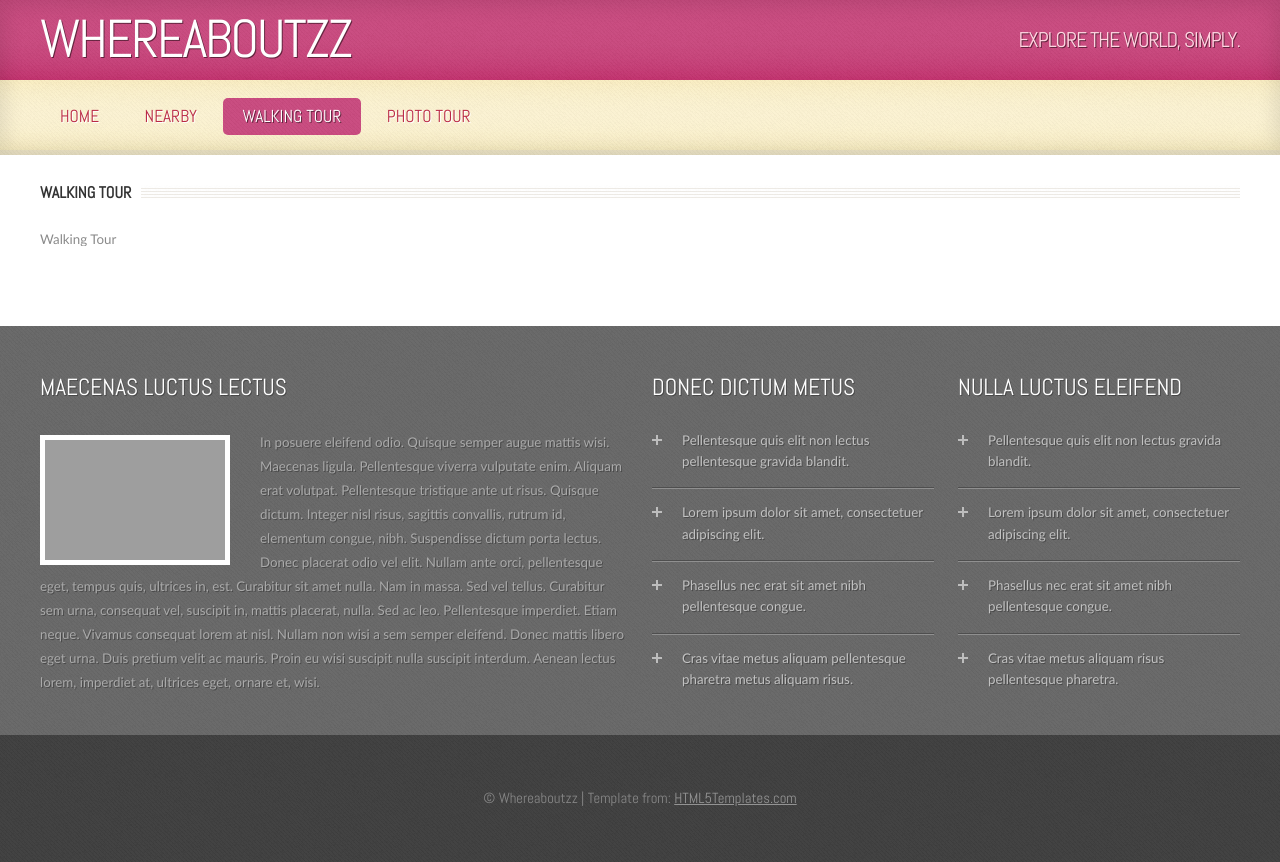
After one commit to mitchfuku/whereaboutzz, a Flask app: page /walking-tour in a window 1280 px wide. The commit adds this page. Run offline with Flask 2, Linux system fonts and the light colour scheme; grey boxes are pictures that could not be loaded.

Commit message:
modified template structure

```diff
--- a/app.py
+++ b/app.py
@@ -5,7 +5,23 @@ app = Flask(__name__)
 
 @app.route('/')
 def home():
-    return render_template('index.html')
+    return render_template('home.html',
+    	homeActive = 'current_page_item')
+
+@app.route('/nearby')
+def nearby():
+    return render_template('nearby.html',
+    	nearbyActive = 'current_page_item')
+
+@app.route('/walking-tour')
+def walkingTour():
+    return render_template('walking-tour.html',
+    	walkingActive = 'current_page_item')
+
+@app.route('/photo-tour')
+def photoTour():
+    return render_template('photo-tour.html',
+    	photoActive = 'current_page_item')
 
 if __name__ == '__main__':
     # Bind to PORT if defined, otherwise default to 5000.
--- a/templates/index.html
+++ b/templates/layout.html
@@ -32,7 +32,7 @@
 					<div class="5grid-layout">
 						<div class="row">
 							<div class="12u" id="logo"> <!-- Logo -->
-								<h1><a href="#" class="mobileUI-site-name">Whereaboutzz</a></h1>
+								<h1><a href="/" class="mobileUI-site-name">Whereaboutzz</a></h1>
 								<p>Explore the world, simply.</p>
 							</div>
 						</div>
@@ -43,11 +43,10 @@
 								<div id="menu-wrapper">
 									<nav class="mobileUI-site-nav">
 										<ul>
-											<li class="current_page_item"><a href="index.html">Homepage</a></li>
-											<li><a href="threecolumn.html">Three Column</a></li>
-											<li><a href="twocolumn1.html">Two Column #1</a></li>
-											<li><a href="twocolumn2.html">Two Column #2</a></li>
-											<li><a href="onecolumn.html">One Column</a></li>
+											<li class="{{ homeActive }}"><a href="/">Home</a></li>
+											<li class="{{ nearbyActive }}"><a href="/nearby">Nearby</a></li>
+											<li class="{{ walkingActive }}"><a href="/walking-tour">Walking Tour</a></li>
+											<li class="{{ photoActive }}"><a href="/photo-tour">Photo Tour</a></li>
 										</ul>
 									</nav>
 								</div>
--- /dev/null
+++ b/templates/walking-tour.html
@@ -0,0 +1,17 @@
+{% extends "layout.html" %}
+{% block content %}
+
+<div id="featured" class="5grid-layout">
+	<div class="titlebg">
+		<h2>Walking Tour</h2>
+	</div>
+	<div class="row">
+		<div class="12u">
+			<section>
+				Walking Tour
+			</section>
+		</div>
+	</div>
+</div>
+
+{% endblock %}
```
Also changed, not shown: other parts of templates/layout.html (+2 -86 lines), templates/home.html (added, +17 -0 lines), templates/nearby.html (added, +17 -0 lines), templates/photo-tour.html (added, +17 -0 lines).
